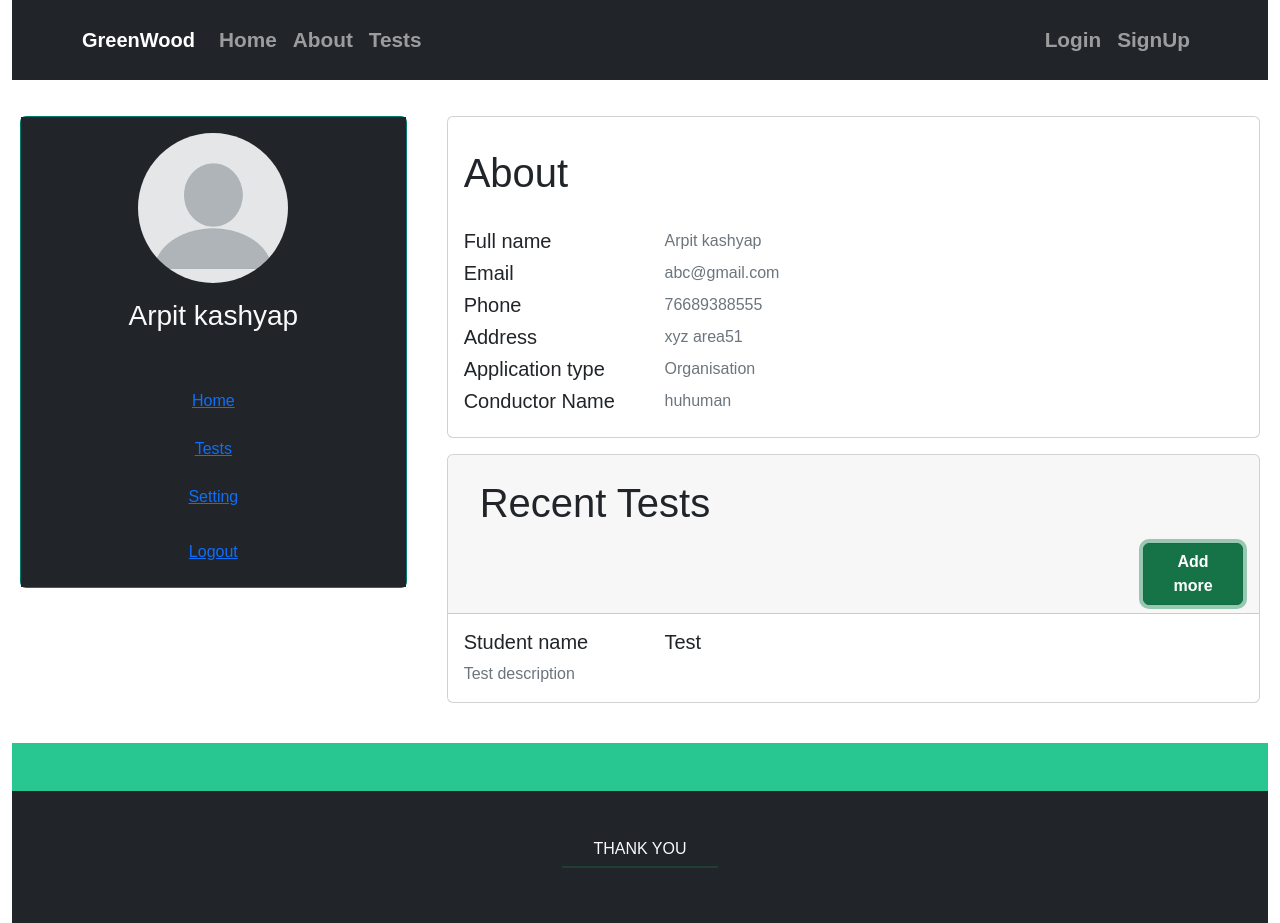
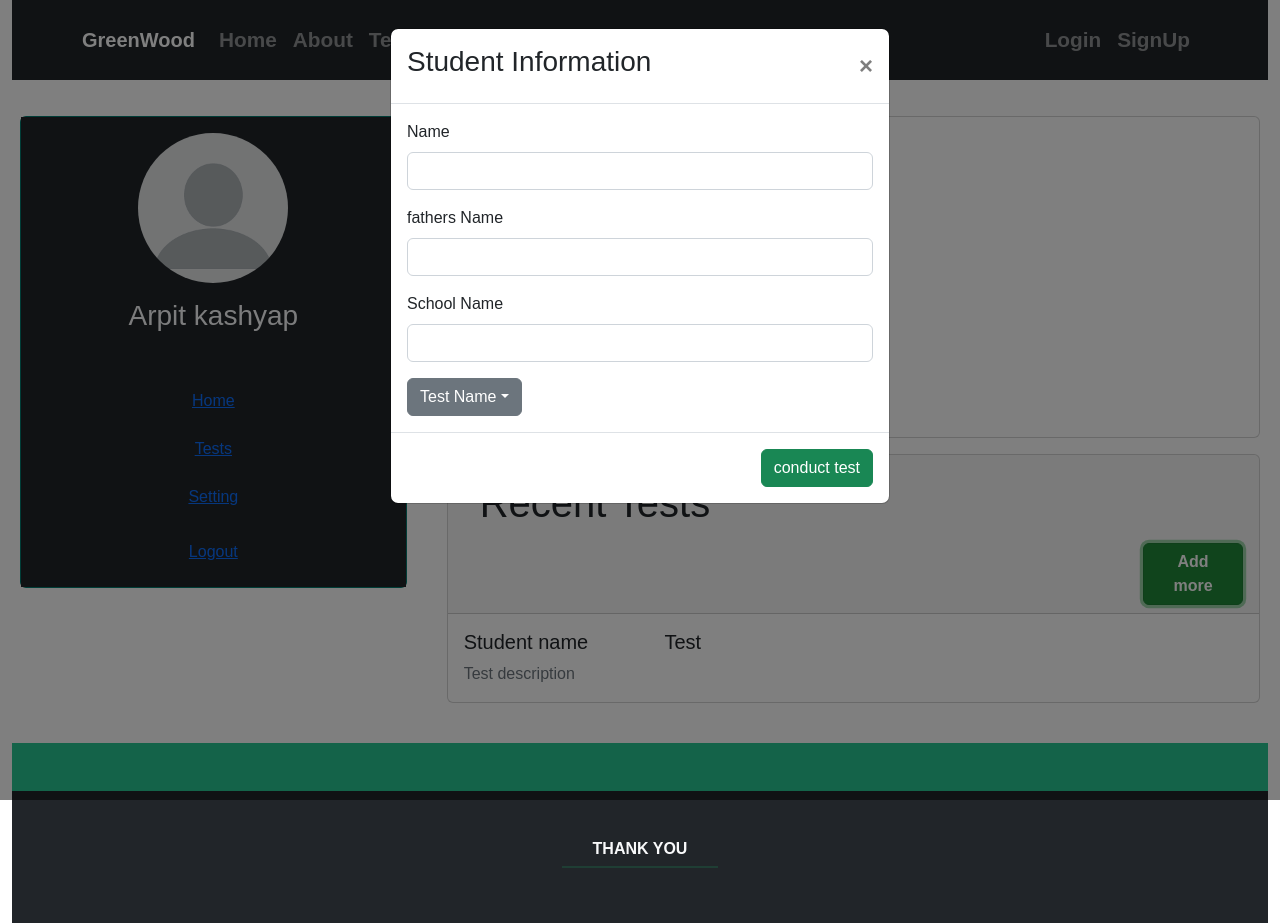
Before and after one commit to Astro3321/greenwood, a React (Create React App) app: page /OrgProfile in a window 1280 px wide. Both pictures are taken after a click on the button "Add more". Built offline with nearby package versions, Linux system fonts and the light colour scheme; no server answers; a web font is replaced by a local one.

Commit message:
add bootstrap popup modal for addmore in orgprofile

```diff
--- a/public/index.html
+++ b/public/index.html
@@ -27,7 +27,17 @@
     <link rel="preconnect" href="https://fonts.googleapis.com">
     <link rel="preconnect" href="https://fonts.gstatic.com" crossorigin>
     <link href="https://fonts.googleapis.com/css2?family=Hubballi&family=Kaushan+Script&family=Lobster&family=Poppins&family=Varela+Round&display=swap" rel="stylesheet">
+   <!-- Latest compiled and minified CSS -->
+<link rel="stylesheet" href="https://cdn.jsdelivr.net/npm/bootstrap@4.6.1/dist/css/bootstrap.min.css">
 
+<!-- jQuery library -->
+<script src="https://cdn.jsdelivr.net/npm/jquery@3.6.0/dist/jquery.slim.min.js"></script>
+
+<!-- Popper JS -->
+<script src="https://cdn.jsdelivr.net/npm/popper.js@1.16.1/dist/umd/popper.min.js"></script>
+
+<!-- Latest compiled JavaScript -->
+<script src="https://cdn.jsdelivr.net/npm/bootstrap@4.6.1/dist/js/bootstrap.bundle.min.js"></script>
 
     <title>React App</title>
   </head>
--- a/src/components/OrgProfile.js
+++ b/src/components/OrgProfile.js
@@ -78,7 +78,53 @@ export default function OrgProfile() {
             <div className="card mb-3 content" style={{background:"white"}}>
                 <div className="card-header">
                 <h1 className='m-3'>Recent Tests </h1>
-                <button type='button' className='btn btn-success' style={{width:"100px",float:"right"}}> <strong>Add more</strong> <span className="las la-arrow-right"></span></button>
+                <button type='button' className='btn btn-success' style={{width:"100px",float:"right"}} data-target="#mymodel" data-toggle="modal"> <strong>Add more</strong></button>
+
+                {/* add more model */}
+                <div className="modal" id='mymodel'>
+                    <div className="modal-dialog">
+                        <div className="modal-content">
+                            <div className="modal-header">
+                                <h3 className="text-dark">Student Information</h3>
+                                <button className="close" type='button' data-dismiss="modal"> &times; </button>
+                            </div>
+                            <div className="modal-body">
+                                <form >
+                                    <div className="form-group">
+                                        <label >Name</label>
+                                        <input type="text" name="" id="" className='form-control' />
+                                    </div>
+                                    <div className="form-group">
+                                        <label > fathers Name</label>
+                                        <input type="text" name="" id="" className='form-control' />
+                                    </div>
+                                    <div className="form-group">
+                                        <label >School Name</label>
+                                        <input type="text" name="" id="" className='form-control' />
+                                    </div>
+                               <div class="dropdown">
+                                <button class="btn btn-secondary dropdown-toggle" type="button" id="dropdownMenuButton" data-toggle="dropdown" aria-haspopup="true" aria-expanded="false">
+                                    Test Name
+                                </button>
+                                <div class="dropdown-menu" aria-labelledby="dropdownMenuButton">
+                                    <a class="dropdown-item" href="/">Dyslexia</a>
+                                    <a class="dropdown-item" href="/">Dyscalculia</a>
+                                    <a class="dropdown-item" href="/">Dysgraphia</a>
+                                    <a class="dropdown-item" href="/">Dyspraxia</a>
+                                    <a class="dropdown-item" href="/">ADHD</a>
+                                    <a class="dropdown-item" href="/">Autism</a>
+                                </div>
+</div>
+
+                                </form>
+                            </div>
+
+                            <div className="modal-footer">
+                                <button className="btn btn-success">conduct test</button>
+                            </div>
+                        </div>
+                    </div>
+                </div>
                 </div>
                 <div className="card-body">
                     <div className="row">
```
